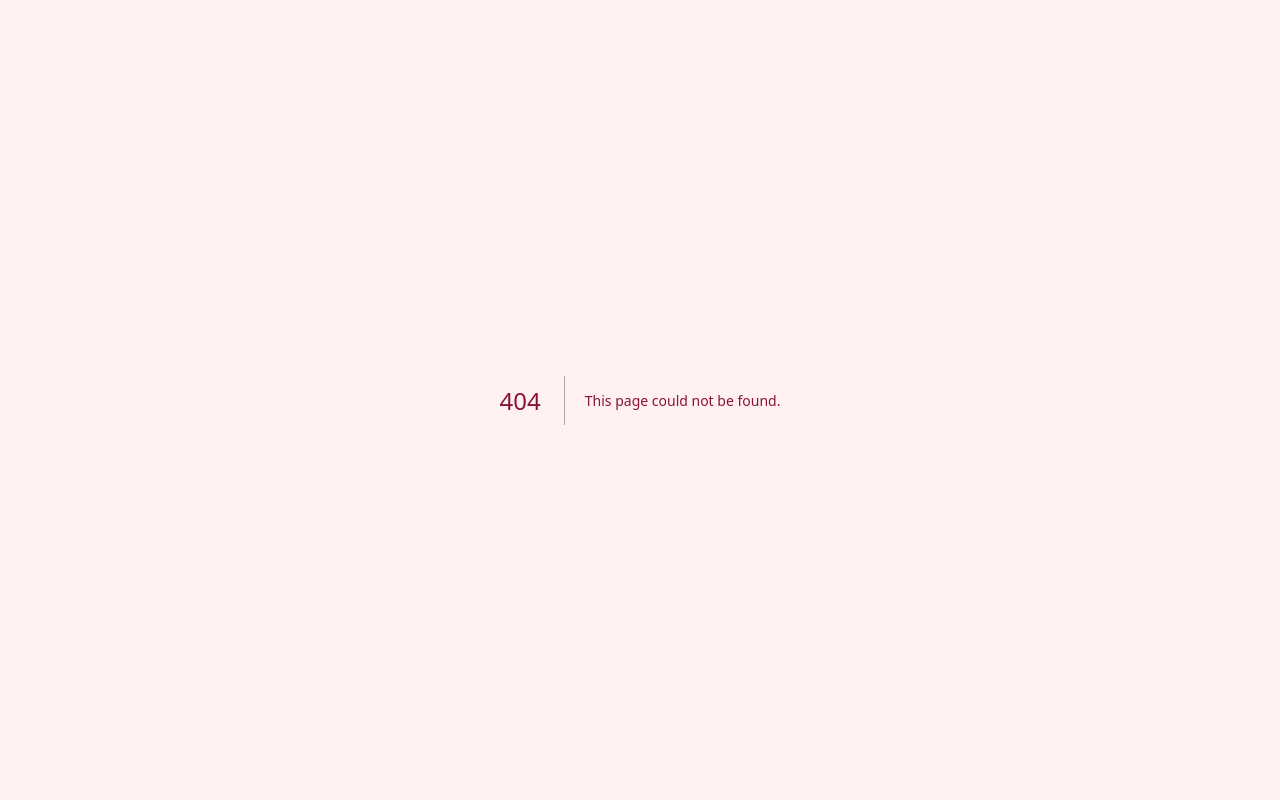
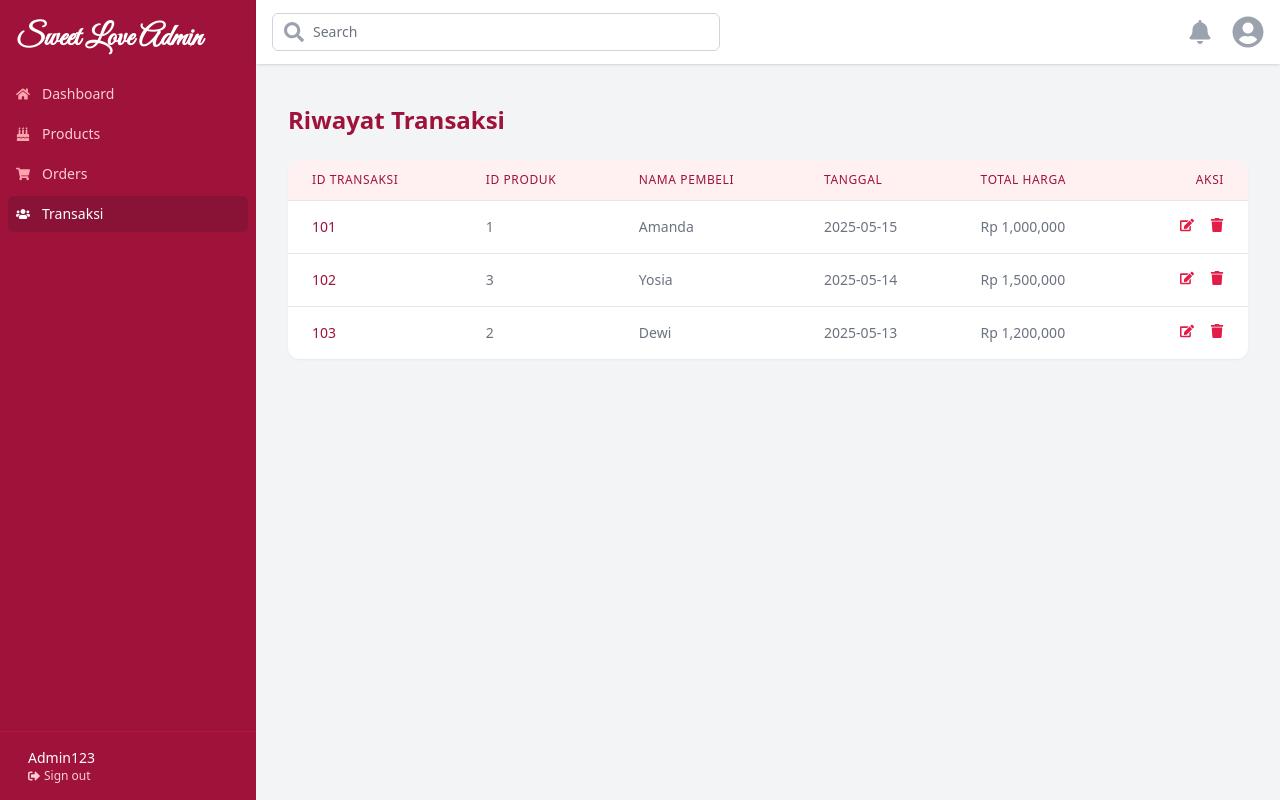
Before and after one commit to yosia4/UTS-to-UAS, a Next.js app: page /admin/transaksi in a window 1280 px wide. Before the commit this address had no page. Built offline with nearby package versions, Linux system fonts and the light colour scheme.

Commit message:
tambah transaksi

```diff
--- /dev/null
+++ b/app/admin/transaksi/page.tsx
@@ -0,0 +1,83 @@
+'use client';
+
+import AdminLayout from '@/components/admin/AdminLayout';
+import { FaEdit, FaTrash } from 'react-icons/fa';
+
+const transactions = [
+  {
+    id_transaksi: 101,
+    id_produk: 1,
+    nama_pembeli: 'Amanda',
+    tanggal_transaksi: '2025-05-15',
+    total_harga: 1000000,
+  },
+  {
+    id_transaksi: 102,
+    id_produk: 3,
+    nama_pembeli: 'Yosia',
+    tanggal_transaksi: '2025-05-14',
+    total_harga: 1500000,
+  },
+  {
+    id_transaksi: 103,
+    id_produk: 2,
+    nama_pembeli: 'Dewi',
+    tanggal_transaksi: '2025-05-13',
+    total_harga: 1200000,
+  },
+];
+
+export default function AdminTransaksiPage() {
+  const handleDelete = (id: number) => {
+    if (confirm('Are you sure you want to delete this transaction?')) {
+      alert(`Transaksi ${id} akan dihapus di aplikasi asli`);
+    }
+  };
+
+  return (
+    <AdminLayout title="Transaksi">
+      <div className="mb-6">
+        <h1 className="text-2xl font-bold text-rose-800">Riwayat Transaksi</h1>
+      </div>
+
+      <div className="bg-white rounded-xl shadow-sm overflow-hidden">
+        <div className="overflow-x-auto">
+          <table className="min-w-full divide-y divide-gray-200">
+            <thead className="bg-rose-50">
+              <tr>
+                <th className="px-6 py-3 text-left text-xs font-medium text-rose-800 uppercase tracking-wider">ID Transaksi</th>
+                <th className="px-6 py-3 text-left text-xs font-medium text-rose-800 uppercase tracking-wider">ID Produk</th>
+                <th className="px-6 py-3 text-left text-xs font-medium text-rose-800 uppercase tracking-wider">Nama Pembeli</th>
+                <th className="px-6 py-3 text-left text-xs font-medium text-rose-800 uppercase tracking-wider">Tanggal</th>
+                <th className="px-6 py-3 text-left text-xs font-medium text-rose-800 uppercase tracking-wider">Total Harga</th>
+                <th className="px-6 py-3 text-right text-xs font-medium text-rose-800 uppercase tracking-wider">Aksi</th>
+              </tr>
+            </thead>
+            <tbody className="bg-white divide-y divide-gray-200">
+              {transactions.map((trx) => (
+                <tr key={trx.id_transaksi}>
+                  <td className="px-6 py-4 whitespace-nowrap text-sm font-medium text-rose-800">{trx.id_transaksi}</td>
+                  <td className="px-6 py-4 whitespace-nowrap text-sm text-gray-500">{trx.id_produk}</td>
+                  <td className="px-6 py-4 whitespace-nowrap text-sm text-gray-500">{trx.nama_pembeli}</td>
+                  <td className="px-6 py-4 whitespace-nowrap text-sm text-gray-500">{trx.tanggal_transaksi}</td>
+                  <td className="px-6 py-4 whitespace-nowrap text-sm text-gray-500">Rp {trx.total_harga.toLocaleString()}</td>
+                  <td className="px-6 py-4 whitespace-nowrap text-right text-sm font-medium">
+                    <button className="text-rose-600 hover:text-rose-800 mr-4">
+                      <FaEdit />
+                    </button>
+                    <button
+                      className="text-rose-600 hover:text-rose-800"
+                      onClick={() => handleDelete(trx.id_transaksi)}
+                    >
+                      <FaTrash />
+                    </button>
+                  </td>
+                </tr>
+              ))}
+            </tbody>
+          </table>
+        </div>
+      </div>
+    </AdminLayout>
+  );
+}
--- a/app/main/contact/page.tsx
+++ b/app/main/contact/page.tsx
@@ -56,7 +56,7 @@ export default function ContactPage() {
                     </li>
                     <li className="flex justify-between">
                       <span>Sabtu</span>
-                      <span>10:00 AM - 04:00 PM</span>
+                      <span>10:0 AM - 04:00 PM</span>
                     </li>
                     <li className="flex justify-between">
                       <span>Minggu</span>
--- a/components/admin/AdminSidebar.tsx
+++ b/components/admin/AdminSidebar.tsx
@@ -49,6 +49,14 @@ export default function AdminSidebar() {
               >
                 <FaShoppingCart className={`mr-3 flex-shrink-0 ${isActive('orders') ? 'text-white' : 'text-rose-300'}`} />
                 Orders
+                </Link>
+
+              <Link
+                href="/admin/transaksi"
+                className={`group flex items-center px-2 py-2 text-sm font-medium rounded-md ${isActive('transaksi') ? 'bg-rose-900 text-white' : 'text-rose-200 hover:bg-rose-700 hover:text-white'}`}
+              >
+                <FaUsers className={`mr-3 flex-shrink-0 ${isActive('transaksi') ? 'text-white' : 'text-rose-300'}`} />
+                Transaksi
               </Link>
             </nav>
           </div>
--- a/package.json
+++ b/package.json
@@ -15,6 +15,7 @@
     "next": "latest",
     "next-auth": "5.0.0-beta.25",
     "postgres": "^3.4.5",
+    "reac": "^0.0.0",
     "react": "latest",
     "react-dom": "latest",
     "react-icons": "^5.5.0",
```
Also changed, not shown: 1 other file (tests, documents, lock files or other folders).
